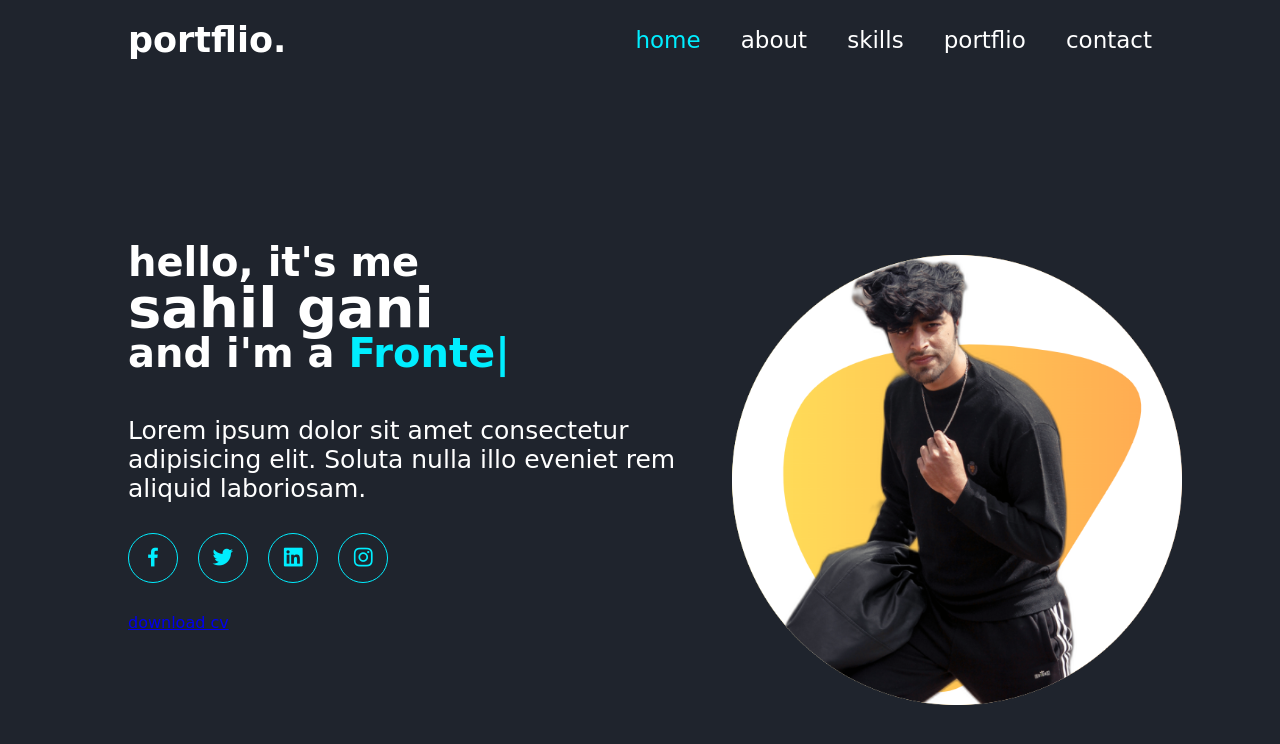
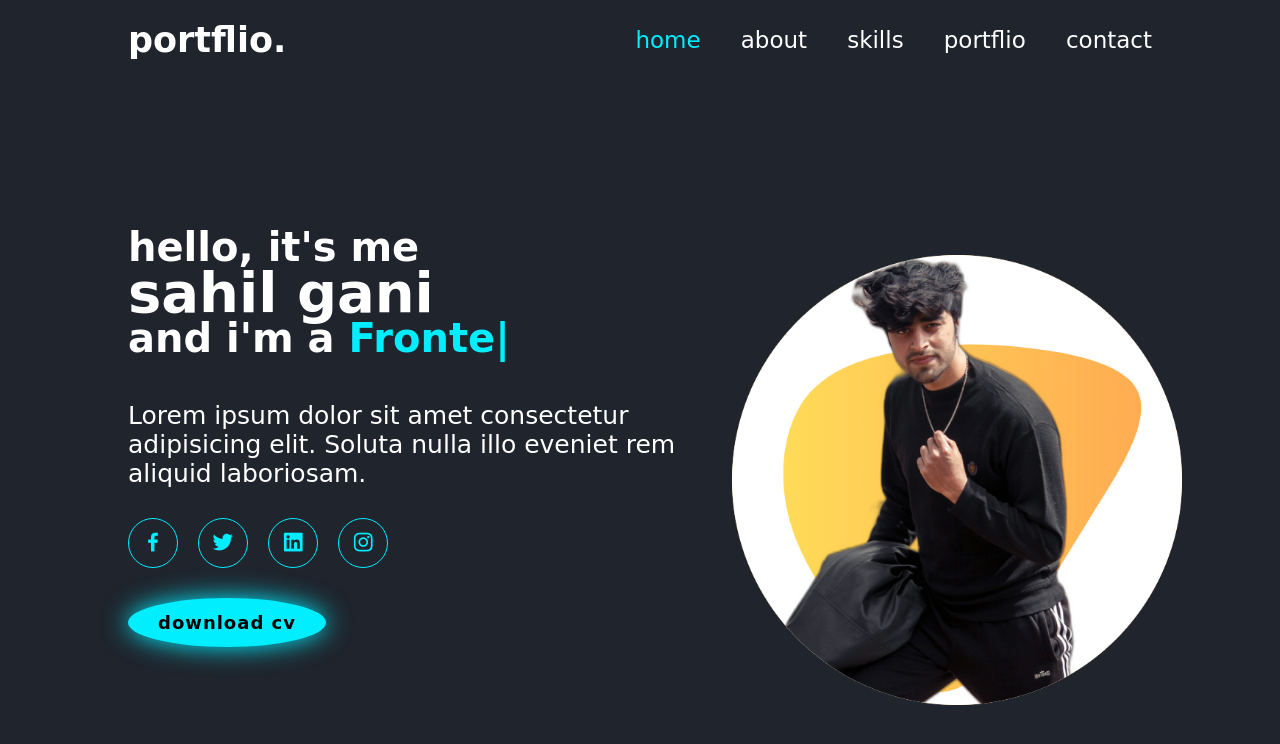
Before and after one commit to sahilbhat079/sahilbhat079, a plain HTML site: page index.html in a window 1280 px wide. Drawn offline with nearby package versions, Linux system fonts and the light colour scheme; a web font is replaced by a local one.

Commit message:
download button issue

```diff
--- a/index.html
+++ b/index.html
@@ -35,7 +35,7 @@
     <a href="#" style="--i:9"><i class='bx bxl-linkedin-square'></i></a>
     <a href="#" style="--i:10"><i class='bx bxl-instagram'></i></a>
 </div>
-<a href="./sahil's Resume.pdf" download ="btn">download cv</a>
+<a href="/sahil's Resume.pdf" download class="btn">download cv</a>
 </div>
 <div class="home-img">
     <img src="profile-pic.png" alt="sahil">
```
